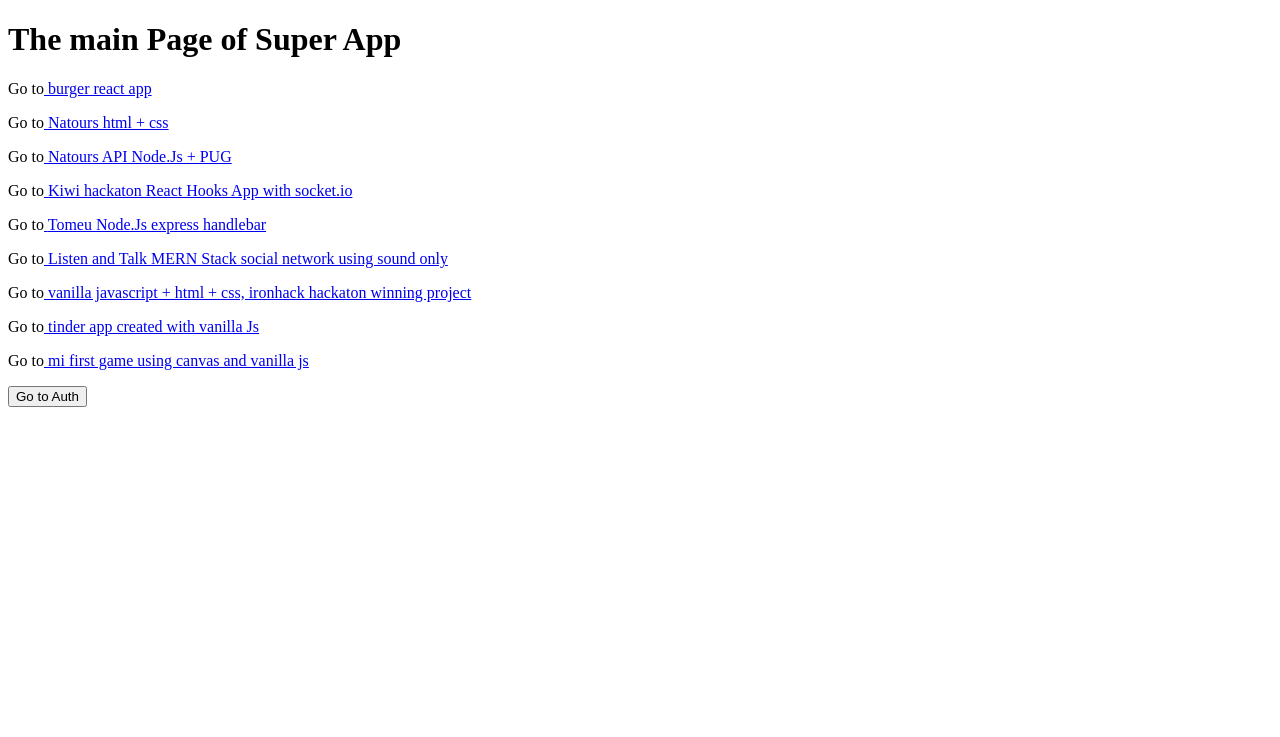
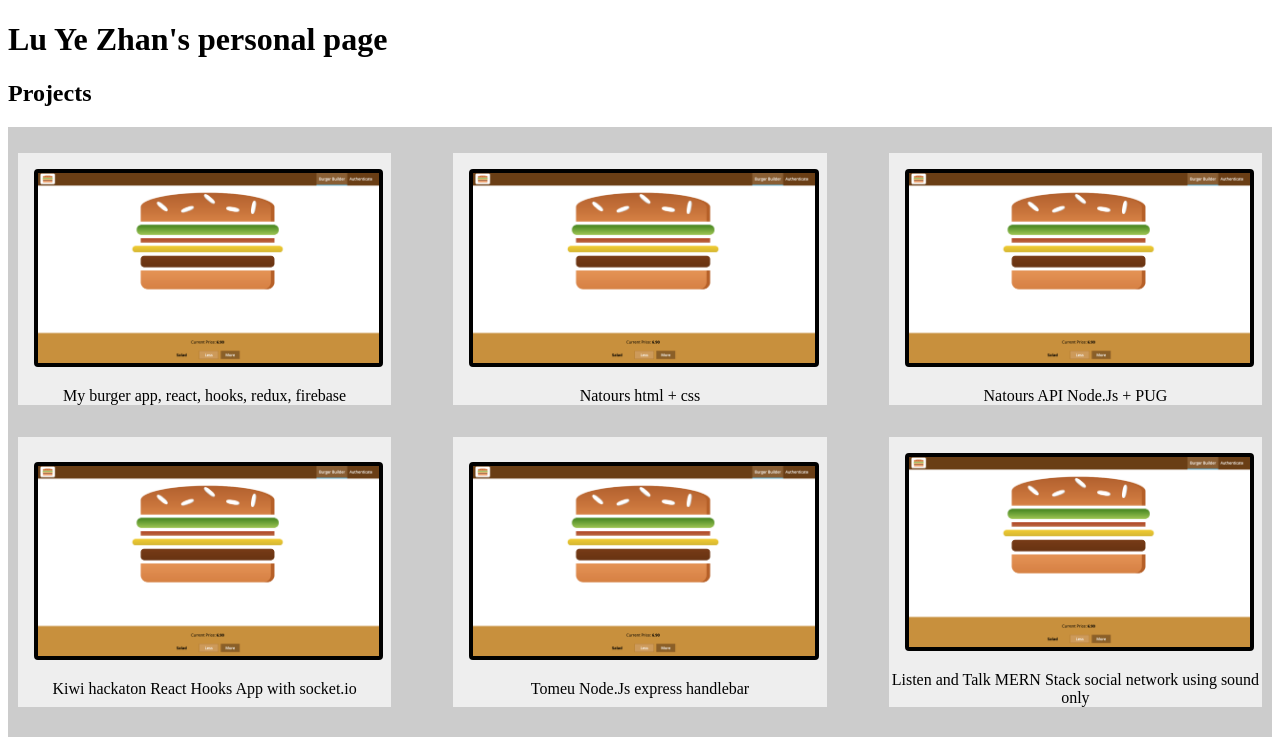
Before and after one commit to LuYeZhan/nextjspersonalweb, a Next.js app: page / in a window 1280 px wide. Shown: the top 737 px of the page. Built offline with nearby package versions, Linux system fonts and the light colour scheme.

Commit message:
added project component

```diff
--- /dev/null
+++ b/components/Project/Project.js
@@ -0,0 +1,13 @@
+import React from 'react';
+import classes from './Project.module.css';
+
+const user = (props) => (
+  <figure className={classes.Figure}>
+    <a className={classes.Anchor} href={props.url}>
+      <img className={classes.Img} src={props.image} alt={props.alt} />
+    </a>
+    <figcaption>{props.description}</figcaption>
+  </figure>
+);
+
+export default user;
--- /dev/null
+++ b/components/Project/Project.module.css
@@ -0,0 +1,17 @@
+.Img {
+  width: 100%;
+  border: 4px solid black;
+  border-radius: 4px;
+}
+
+.Figure {
+  flex-basis: 30%;
+  margin: 1rem 0;
+  background-color: #eee;
+  justify-content: center;
+  display: flex;
+  flex-direction: column;
+}
+.Anchor {
+  margin: 1rem;
+}
--- a/pages/auth/index.js
+++ b/pages/auth/index.js
@@ -1,6 +1,6 @@
 import React from 'react';
 import Router from 'next/router';
-import User from '../../components/User';
+import User from '../../components/User/User';
 
 const authIndexPage = (props) => {
   return (
--- a/pages/index.js
+++ b/pages/index.js
@@ -1,84 +1,62 @@
 import React, { Component } from 'react';
 import Link from 'next/link';
 import Router from 'next/router';
+import classes from './index.module.css';
+import Project from '../components/Project/Project';
 
 const indexPage = (props) => (
   <div>
-    <h1>The main Page of {props.appName}</h1>
-    <div>
-      <p>
-        Go to
-        <a href='https://react-my-burger-75352.web.app/'> burger react app</a>
-      </p>
-    </div>
-    <div>
-      <p>
-        Go to
-        <a href='https://luyezhan.github.io/Natours/'> Natours html + css</a>
-      </p>
-    </div>
-    <div>
-      <p>
-        Go to
-        <a href='https://natours11api.herokuapp.com/'>
-          {' '}
-          Natours API Node.Js + PUG
-        </a>
-      </p>
-    </div>
-    <div>
-      <p>
-        Go to
-        <a href='https://kiwi-me.firebaseapp.com/'>
-          {' '}
-          Kiwi hackaton React Hooks App with socket.io
-        </a>
-      </p>
-    </div>
-    <div>
-      <p>
-        Go to
-        <a href='https://tomeu.herokuapp.com/'>
-          {' '}
-          Tomeu Node.Js express handlebar
-        </a>
-      </p>
-    </div>
-    <div>
-      <p>
-        Go to
-        <a href='https://listenandtalk-a3074.firebaseapp.com/'>
-          {' '}
-          Listen and Talk MERN Stack social network using sound only
-        </a>
-      </p>
-    </div>
-    <div>
-      <p>
-        Go to
-        <a href='https://luyezhan.github.io/team-7-xxxlutz/'>
-          {' '}
-          vanilla javascript + html + css, ironhack hackaton winning project
-        </a>
-      </p>
-    </div>
-    <div>
-      <p>
-        Go to
-        <a href='https://luyezhan.github.io/Loveweb/'>
-          {' '}
-          tinder app created with vanilla Js
-        </a>
-      </p>
-    </div>
-    <div>
-      <p>
-        Go to
-        <a href='https://luyezhan.github.io/Code-Invader//'>
-          {' '}
-          mi first game using canvas and vanilla js
-        </a>
-      </p>
+    <h1>{props.appName}'s personal page</h1>
+    <h2>Projects</h2>
+    <div className={classes.Container}>
+      <Project
+        url='https://react-my-burger-75352.web.app/'
+        description='My burger app, react, hooks, redux, firebase'
+        image='../assets/burger.jpg'
+        alt='burger project'
+      />
+      <Project
+        url='https://luyezhan.github.io/Natours/'
+        description='Natours html + css'
+        image='../assets/burger.jpg'
+        alt='natours front project'
+      />
+      <Project
+        url='https://natours11api.herokuapp.com/'
+        description='Natours API Node.Js + PUG'
+        image='../assets/burger.jpg'
+        alt='natours Api project'
+      />
+      <Project
+        url='https://kiwi-me.firebaseapp.com/'
+        description='Kiwi hackaton React Hooks App with socket.io'
+        image='../assets/burger.jpg'
+        alt='Kiwi project'
+      />
+      <Project
+        url='https://tomeu.herokuapp.com/'
+        description='Tomeu Node.Js express handlebar'
+        image='../assets/burger.jpg'
+        alt='Tomeu project'
+      />
+      <Project
+        url='https://listenandtalk-a3074.firebaseapp.com/'
+        description='Listen and Talk MERN Stack social network using sound only'
+        image='../assets/burger.jpg'
+        alt='listen & talk  project'
+      />
+      <Project
+        url='https://luyezhan.github.io/Loveweb/'
+        description='tinder app created with vanilla Js'
+        image='../assets/burger.jpg'
+        alt='tinder  project'
+      />
+      <Project
+        url='https://luyezhan.github.io/Code-Invader//'
+        description='mi first game using canvas and vanilla js'
+        image='../assets/burger.jpg'
+        alt='tinder  project'
+      />
     </div>
     <button onClick={() => Router.push('/auth')}>Go to Auth</button>
   </div>
@@ -87,7 +65,7 @@ const indexPage = (props) => (
 indexPage.getInitialProps = (context) => {
   const promise = new Promise((resolve, reject) => {
     setTimeout(() => {
-      resolve({ appName: 'Super App ' });
+      resolve({ appName: 'Lu Ye Zhan' });
     }, 1000);
   });
   return promise;
--- /dev/null
+++ b/pages/index.module.css
@@ -0,0 +1,8 @@
+.Container {
+  display: flex;
+  justify-content: space-between;
+  text-align: center;
+  background-color: #ccc;
+  padding: 10px;
+  flex-wrap: wrap;
+}
```
Also changed, not shown: components/User.js (deleted, +0 -20 lines), components/User/User.js (added, +21 -0 lines), package.json (+6 -1 lines), components/User/User.module.css (added), public/assets/burger.jpg (added), 1 other file (tests, documents, lock files or other folders).
